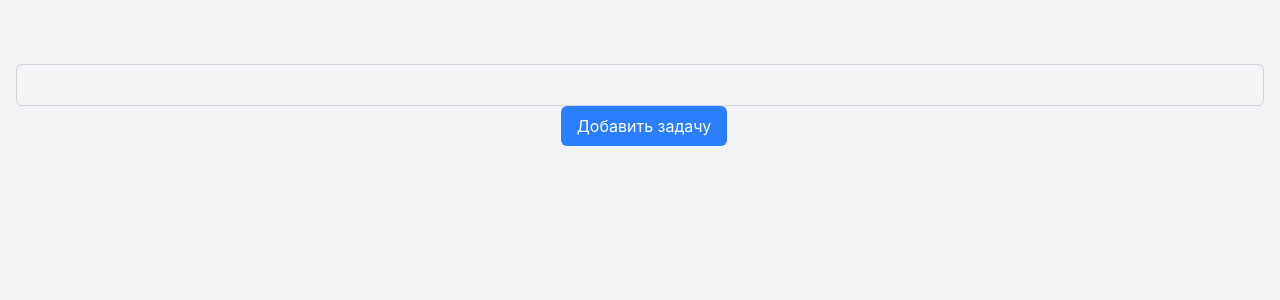
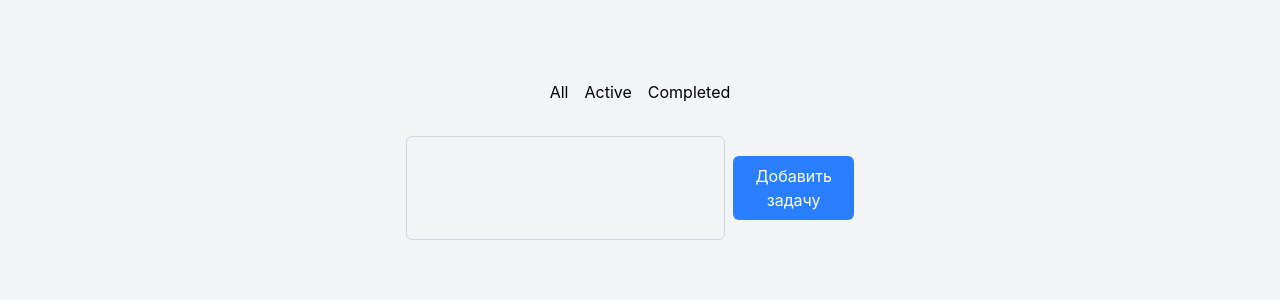
Before and after one commit to ieSkie/todo, a React (Vite) app in the folder todo/: page / in a window 1280 px wide. Shown: the top 300 px of the page. Built offline with nearby package versions, Linux system fonts and the light colour scheme.

Commit message:
add task filter

```diff
--- a/todo/src/App.tsx
+++ b/todo/src/App.tsx
@@ -7,6 +7,8 @@ type Task = {
   status: boolean;
   createdAt: number;
 };
+
+type Filter = "all" | "active" | "completed";
 
 export default function App() {
   const [tasks, setTasks] = useState<Task[]>(() => {
@@ -18,7 +20,13 @@ export default function App() {
     }
   });
   const [input, setInput] = useState("");
-  const listOfTasks = tasks.map((task) => {
+  const [filter, setFilter] = useState<Filter>("all");
+  const visibleTasks = tasks.filter((task) => {
+    if (filter === "active") return task.status === false;
+    if (filter === "completed") return task.status === true;
+    return true;
+  });
+  const listOfTasks = visibleTasks.map((task) => {
     return (
       <li key={task.id}>
         <input
@@ -79,7 +87,13 @@ export default function App() {
 
   return (
     <div className="min-h-screen bg-gray-100 flex flex-col items-center pt-16 px-4">
+      <div className="flex flex-row m-4 gap-4">
+        <button onClick={() => setFilter("all")}>All</button>
+        <button onClick={() => setFilter("active")}>Active</button>
+        <button onClick={() => setFilter("completed")}>Completed</button>
+      </div>
       <ul>{listOfTasks}</ul>
+      <div className="flex m-4">
         <input
           className="border border-gray-300 rounded-md px-3 py-2 w-full focus:outline-none focus:ring-2 focus:ring-blue-400"
           type="text"
@@ -89,11 +103,12 @@ export default function App() {
           }}
         ></input>
         <button
-        className="bg-blue-500 text-white px-4 py-2 rounded-md hover:bg-blue-600 transition ml-2"
+          className="bg-blue-500 text-white px-4 py-2 m-5 rounded-md hover:bg-blue-600 transition ml-2"
           onClick={addTask}
         >
           Добавить задачу
         </button>
       </div>
+    </div>
   );
 }
```
Lines whose indentation alone changed are shown as unchanged.
